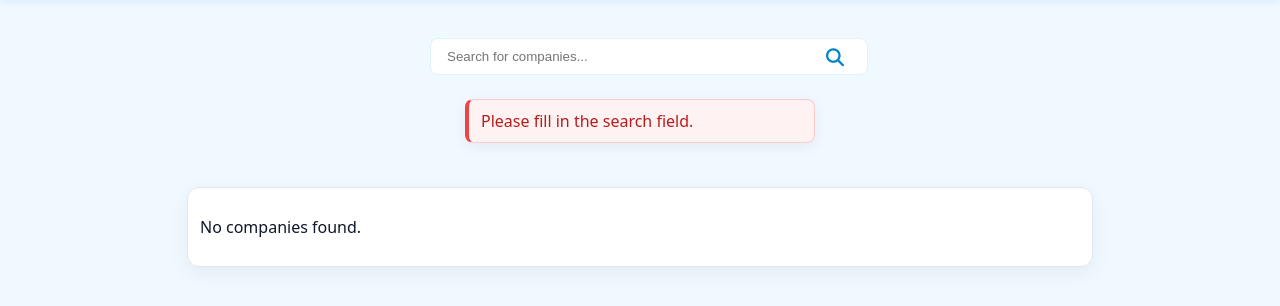
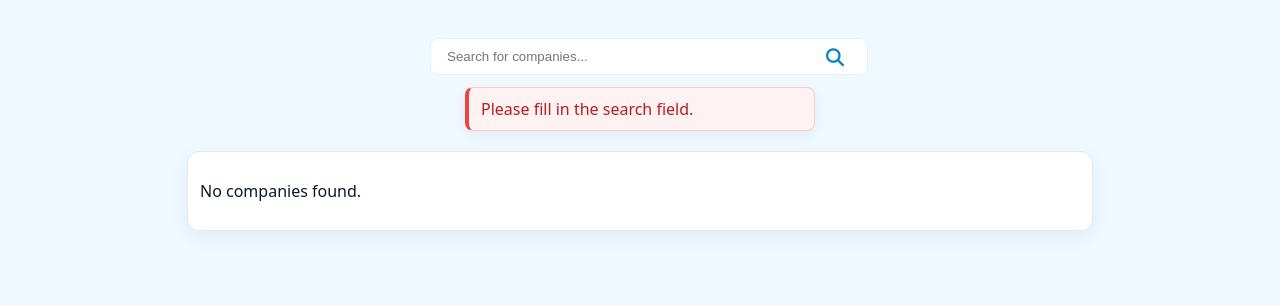
Before and after one commit to filipemedeiross/company_shareholder_based_clustering, a Django app: page /search/ in a window 1280 px wide. Shown: the part 90-396 px from the top of the page. Run offline with Django 4.2, Linux system fonts and the light colour scheme.

Commit message:
Reviewing the css files for style

```diff
--- a/companies/static/companies/css/style.css
+++ b/companies/static/companies/css/style.css
@@ -24,7 +24,6 @@ body {
         Arial              ,
         "Apple Color Emoji",
         "Segoe UI Emoji"   ;
-    margin: 24px;
     background: var(--color-bg  );
     color     : var(--color-text);
 }
@@ -50,7 +49,6 @@ body {
     align-items: center;
     justify-content: center;
     z-index: 1000;
-    box-shadow: 0 2px 8px rgba(2, 132, 199, 0.10);
     margin-bottom: 32px;
 }
 .top-bar-title {
@@ -100,7 +98,6 @@ body {
     padding: 10px 0px 10px 16px;
     border: 1px solid var(--color-primary-50);
     border-radius: 8px;
-    background: #fff;
 }
 
 .search-form button[type="submit"] {
@@ -132,7 +129,6 @@ body {
     width: 350px;
     max-width: 90vw;
     box-sizing: border-box;
-    margin: 24px auto;
     padding: 10px 12px;
     border-radius: 8px;
     border: 1px solid var(--color-border);
--- a/companies/templates/companies/partials/form.html
+++ b/companies/templates/companies/partials/form.html
@@ -17,7 +17,7 @@
     </form>
 
     {% if errors %}
-        <div class="alert alert-error" role="alert">
+        <div class="alert alert-error centered" role="alert">
             {% for message in errors %}
                 {{ message }}
             {% endfor %}
```
